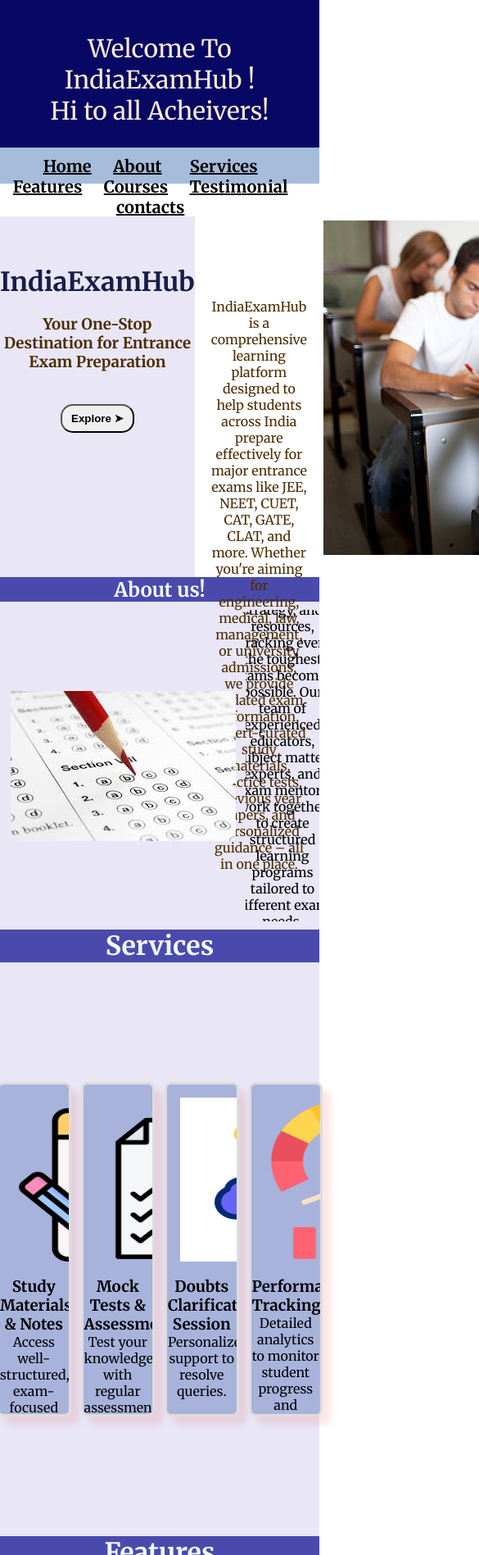
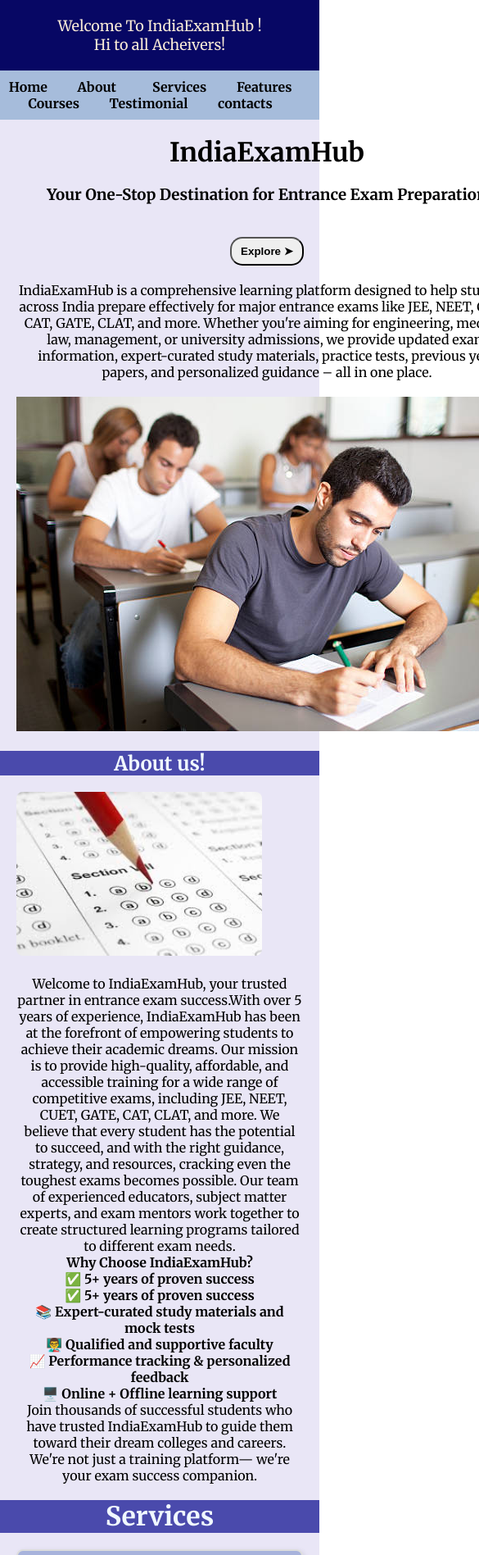
Before and after one commit to PradhipaS/Educational-Website, a plain HTML site: page index.html in a window 390 px wide. Shown: the top 1897 px of the page at 82% size, 585 px wide, since content can reach past the window. Drawn offline with Linux system fonts and the light colour scheme.

Commit message:
Update style.css

```diff
--- a/style.css
+++ b/style.css
@@ -1,256 +1,148 @@
-
-                *{
-                    margin: 0%;
-                    padding: 0%;
-                }
-                body{
-                    text-align: center;
-    font-family: "Merriweather", serif;
-  font-optical-sizing: auto;
-  font-style: normal;
-  font-variation-settings:
-    "wIdth" 100;
-    overflow-x:hidden;
-
+* {
+  margin: 0;
+  padding: 0;
+  box-sizing: border-box;
 }
 
-                a{
-                    color: black;
-                    font-size: 20px;
+body {
+  font-family: "Merriweather", serif;
+  overflow-x: hidden;
+  text-align: center;
 }
-                .nav
-                {
+
+/* Navbar */
+.nav {
   background-color: rgb(166, 188, 219);
   width: 100%;
-                       height: 34px;
-                       display:inline-block;
-                       position:sticky;
-                       text-align: center;
+  padding: 10px 0;
+  position: sticky;
+  top: 0;
+  z-index: 1000;
+}
+
+a {
+  color: black;
+  font-size: 18px;
   text-decoration: none;
-                       padding-top :10px;
-                       z-index: 1000;
+  margin: 0 10px;
+}
 
+/* Header */
+header {
+  background-color: rgb(7, 7, 100);
+  color: antiquewhite;
+  padding: 40px 10px;
+  font-size: 24px;
+}
 
+/* Sections */
+.Home,
+.about,
+.Services,
+.features,
+.Courses,
+.contact {
+  display: grid;
+  gap: 20px;
+  padding: 20px;
+  background-color: rgb(233, 230, 246);
 }
-                header
-                {  background-color: rgb(7, 7, 100);
-                      color: antiquewhite;
-                    height: 100px;
-                    padding:40px ;
-                    font-size: 30px;
-                }
-                .Home
-                {
-                    display:flex;
-                }
-                .column1
-                {
-                padding-top:60px;
-                color: rgb(74, 45, 1);
-                margin: 0%;
-                background-color: rgb(233, 230, 246);
-                height: 380px;
+
+/* About */
+.about {
+  grid-template-columns: 1fr 2fr;
   align-items: center;
 }
-                .text{
-                color: rgb(74, 45, 1);
-                height: 340px;
-                align-items: center;
-                padding-top: 100px;
-                padding-right: 20px;
-                padding-left: 20px;
-                 }
-                .t2
-                {
-                color: rgb(74, 45, 1);
-                  padding-top: 5px;
-                height: 350px;
-                align-items: center;
 
+.image img {
+  width: 100%;
+  height: auto;
+  border-radius: 8px;
 }
 
-                .about
-                {
-                        height: 400px;
-                        width: 100%;
-                        background-color:rgb(233, 230, 246) ;
-                 display: grid;
-    grid-template-columns: 1fr 3fr;
-    justify-content: center;
-    align-items: center;
-    object-fit: cover;
+/* Cards / Features */
+.fea {
+  background-color: rgba(137, 155, 208, 0.666);
+  border-radius: 8px;
+  border: 2px solid #ddd;
+  padding: 15px;
+  box-shadow: 2px 2px 6px rgba(0,0,0,0.1);
+  text-align: center;
+  transition: 0.3s ease;
 }
-.image {
-    width: 100%;
-    max-width: 1000px;
-    height: 380px;
-    border-radius: 8px;
-    overflow: hidden;
-    text-align: center;
-    display: flex;
-    justify-content: center;
-    align-items: center;
-    padding-bottom: 0%;
+.fea:hover {
+  transform: scale(1.05);
+  box-shadow: 0 6px 12px rgba(0,0,0,0.3);
 }
-.Services
-{            display:grid;
-            grid-template-columns: 1fr 1fr 1fr 1fr;
-             height: 700px;
-           width: 100%;
-           gap: 20px;
-          background-color:rgb(233, 230, 246);
-          align-items: center;
-          justify-content: center;
-          justify-items: center;
 
-}
-.features
-{            display:grid;
-            grid-template-columns: 1fr 1fr 1fr 1fr;
-            height: auto;
-min-height: 700px;
-
-           width: 100%;
-           gap: 20px;
-          background-color:rgb(233, 230, 246);
-          align-items: center;
-          justify-content: center;
-          justify-items: center;
-
-}
-.fea{
-    align-items: center;
-
-            background-color: rgba(137, 155, 208, 0.666);
-            height: 400px;
-          border-radius: 8px;
-          border: 3px solid #ddd;
-     padding: 1px;
-      box-shadow: 10px 10px 8px rgba(218, 12, 12, 0.1);
-      overflow: hidden;
-       text-align: center;
-}
-.fea:hover
-{
-   transform:scale(1.05);
-            box-shadow: 0 8px 16px rgba(0,0,0,0.3);
-}
-.Courses
-{            display:grid;
-            grid-template-columns: 1fr 1fr 1fr 1fr;
-            height: auto;
-min-height: 700px;
-
-           width: 100%;
-           gap: 20px;
-          background-color:rgb(233, 230, 246);
-          align-items: center;
-          justify-content: center;
-          justify-items: center;
-
-}
+/* Button */
 #btn {
   background-color: blue;
   color: white;
   padding: 10px 20px;
   border: none;
   border-radius: 5px;
-            font-size: 20px;
+  font-size: 18px;
+  cursor: pointer;
+}
+#btn:hover {
+  background-color: darkblue;
 }
 
-        #btn:hover {
-            background-color: darkblue;
-            cursor: pointer;
-        }
-
-.testimonial-slider
-{
+/* Testimonial Slider */
+.testimonial-slider {
   background: #f1f1f1;
   padding: 40px 20px;
-  text-align: center;
 }
 .slider-wrapper {
-  position: relative;
   max-width: 800px;
-  margin: 0 auto;
+  margin: auto;
   overflow: hidden;
   border-radius: 10px;
 }
-
 .slider {
   display: flex;
   transition: transform 0.5s ease-in-out;
 }
-
 .testimonial {
   min-width: 100%;
-   height: auto;
-min-height: 700px;
-  box-sizing: border-box;
-  padding: 30px;
+  padding: 20px;
   background: white;
   border-radius: 10px;
-  box-shadow: 0 0 10px rgba(0, 0, 0, 0.5);
+  box-shadow: 0 0 8px rgba(0,0,0,0.2);
 }
-
-
-.slider-controls {
-  margin-top: 20px;
-}
-
 .slider-controls button {
   background-color: #032a53;
   color: white;
   border: none;
-  padding: 10px 18px;
-  margin: 0 10px;
+  padding: 8px 14px;
+  margin: 5px;
   border-radius: 5px;
-  font-size: 18px;
   cursor: pointer;
 }
 
-
-    .contact
-{            display:grid;
-            grid-template-columns: 1fr 1fr;
-             height: 500px;
-           width: 100%;
-           gap: 20px;
-          background-color:rgb(233, 230, 246);
-          align-items: center;
-          justify-content: center;
-          justify-items: center;
-
-}
-.contact-container{
-    align-items: center;
-            height: 400px;
-          padding: 1px;
-          overflow: hidden;
+/* Contact */
+.contact-container {
+  padding: 20px;
   text-align: center;
 }
-
-        h1 {
-            color: #181d48;
-        }
-
 input, textarea {
-            width: 70%;
+  width: 90%;
   padding: 10px;
-            margin: 10px 0;
+  margin: 8px 0;
   border: 1px solid #7b6262;
   border-radius: 5px;
 }
 
-.column1, .text, .t2, .fea, .contact-container {
-    width: 100%;
-    max-width: 500px; /* keeps it nice on desktop */
+/* RESPONSIVE BREAKPOINTS */
+@media screen and (max-width: 1024px) {
+  .about { grid-template-columns: 1fr; }
+  .Services, .features, .Courses { grid-template-columns: repeat(2, 1fr); }
+  header { font-size: 20px; padding: 30px 10px; }
 }
 
-
-@media screen and (max-width: 1024px) {
-    .features, .Courses { grid-template-columns: repeat(2, 1fr); }
+@media screen and (max-width: 600px) {
+  .Services, .features, .Courses { grid-template-columns: 1fr; }
+  .nav a { font-size: 16px; margin: 0 5px; }
+  header { font-size: 18px; padding: 20px 5px; }
 }
-@media screen and (max-width: 600px) {
-    .features, .Courses { grid-template-columns: 1fr; }
-}
```
Lines whose indentation alone changed are shown as unchanged.
